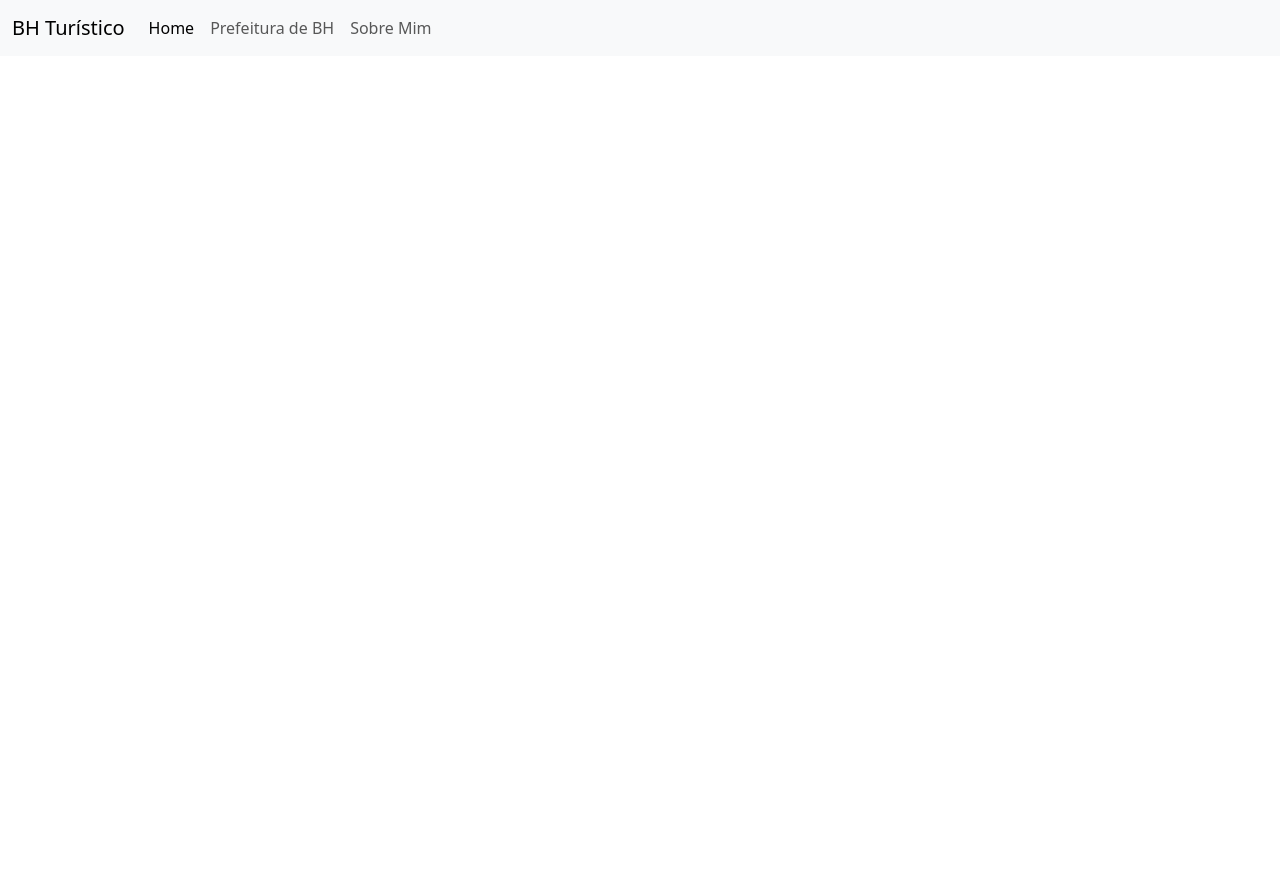
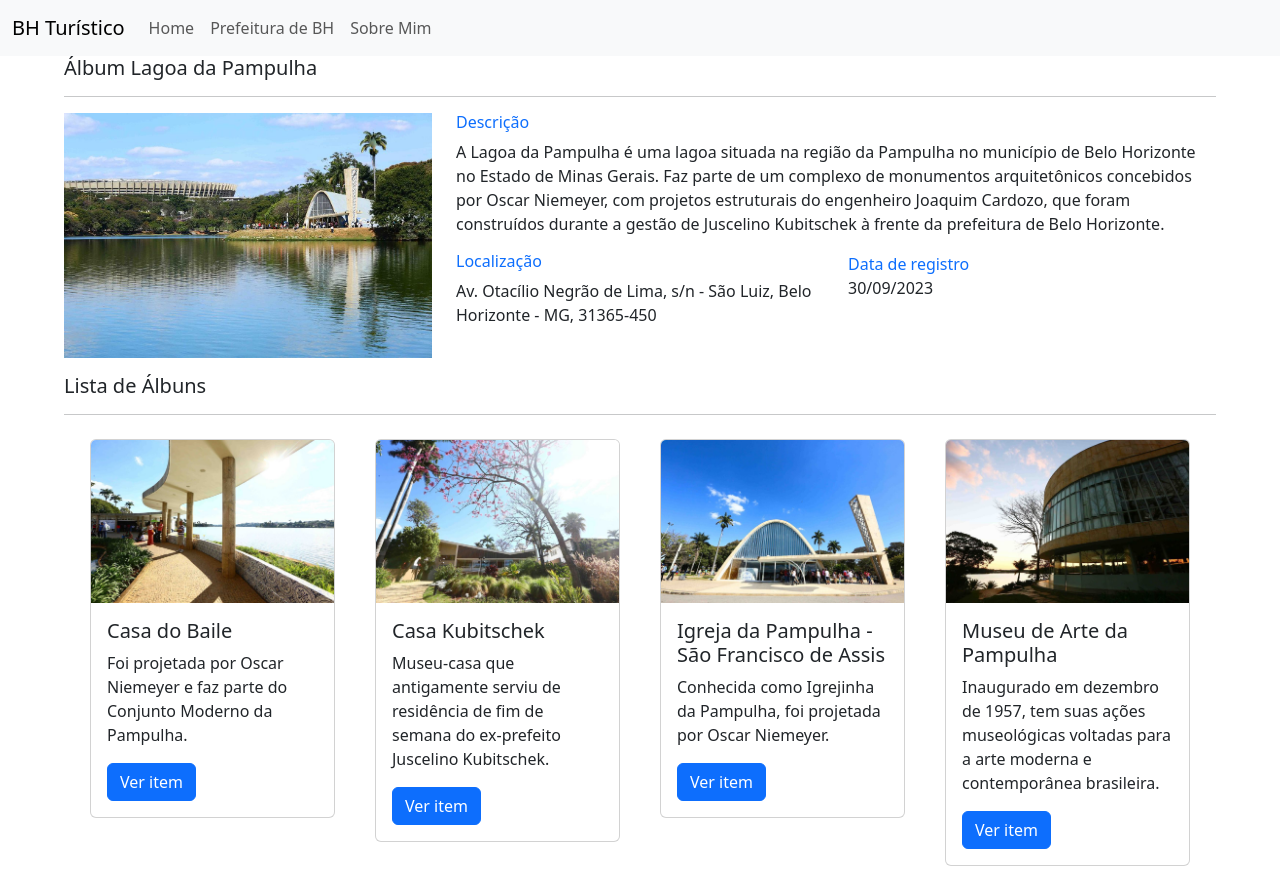
Before and after one commit to vitorhfcastro/vitorhfcastro_trabalhodiw, a plain HTML site: page album.html in a window 1280 px wide. Before the commit the page ends 800 px from the top, so only its background shows below. Drawn offline with nearby package versions, Linux system fonts and the light colour scheme.

Commit message:
Finalizando album.html

```diff
--- a/album.html
+++ b/album.html
@@ -16,7 +16,7 @@
     <header>
       <nav class="navbar navbar-expand-lg bg-body-tertiary">
         <div class="container-fluid">
-          <a class="navbar-brand" href="#">BH Turístico</a>
+          <a class="navbar-brand" href="index.html">BH Turístico</a>
           <button
             class="navbar-toggler"
             type="button"
@@ -30,20 +30,140 @@
           </button>
           <div class="collapse navbar-collapse" id="navbarNavAltMarkup">
             <div class="navbar-nav">
-              <a class="nav-link active" aria-current="page" href="#">Home</a>
+              <a class="nav-link" aria-current="page" href="index.html">Home</a>
               <a class="nav-link" href="https://prefeitura.pbh.gov.br"
                 >Prefeitura de BH</a
               >
-              <a class="nav-link" href="#autoria">Sobre Mim</a>
+              <a class="nav-link" href="index.html#autoria">Sobre Mim</a>
             </div>
           </div>
         </div>
       </nav>
-      <script
-        src="https://cdn.jsdelivr.net/npm/bootstrap@5.3.2/dist/js/bootstrap.bundle.min.js"
-        integrity="sha384-C6RzsynM9kWDrMNeT87bh95OGNyZPhcTNXj1NW7RuBCsyN/o0jlpcV8Qyq46cDfL"
-        crossorigin="anonymous"
-      ></script>
     </header>
+
+    <section class="album">
+      <h5>Álbum Lagoa da Pampulha</h5>
+      <hr size="0" width="100%" />
+      <div class="row">
+        <div class="col-4" id="sobre">
+          <img
+            src="assets/img/lagoa-da-pampulha.jpg"
+            alt="Capa do álbum"
+            width="100%"
+          />
+        </div>
+        <div class="col-8">
+          <div class="row">
+            <h6 class="text-primary">Descrição</h6>
+            <p>
+              A Lagoa da Pampulha é uma lagoa situada na região da Pampulha no
+              município de Belo Horizonte no Estado de Minas Gerais. Faz parte
+              de um complexo de monumentos arquitetônicos concebidos por Oscar
+              Niemeyer, com projetos estruturais do engenheiro Joaquim Cardozo,
+              que foram construídos durante a gestão de Juscelino Kubitschek à
+              frente da prefeitura de Belo Horizonte.
+            </p>
+          </div>
+          <div class="row">
+            <div id="localizacao" class="col">
+              <h6 class="text-primary">Localização</h6>
+              <p>
+                Av. Otacílio Negrão de Lima, s/n - São Luiz, Belo Horizonte -
+                MG, 31365-450
+              </p>
+            </div>
+            <div id="redes-sociais" class="col">
+              <h6 class="d-inline text-primary">Data de registro</h6>
+              <p>30/09/2023</p>
+            </div>
+          </div>
+        </div>
+      </div>
+    </section>
+
+    <section class="lista-albuns mt-3">
+      <h5>Lista de Álbuns</h5>
+      <hr size="0" width="100%" />
+      <div class="container">
+        <div class="row row-cols-1 row-cols-md-4">
+          <div class="col">
+            <div class="card p-0 m-2">
+              <img
+                src="assets/img/casa-do-baile.jpg"
+                class="card-img-top"
+                alt="Casa do Baile"
+              />
+              <div class="card-body">
+                <h5 class="card-title">Casa do Baile</h5>
+                <p class="card-text">
+                  Foi projetada por Oscar Niemeyer e faz parte do Conjunto
+                  Moderno da Pampulha.
+                </p>
+                <a href="#" class="btn btn-primary">Ver item</a>
+              </div>
+            </div>
+          </div>
+          <div class="col">
+            <div class="card p-0 m-2">
+              <img
+                src="assets/img/casa-kubitschek.jpg"
+                class="card-img-top"
+                alt="Casa Kubitschek"
+              />
+              <div class="card-body">
+                <h5 class="card-title">Casa Kubitschek</h5>
+                <p class="card-text">
+                  Museu-casa que antigamente serviu de residência de fim de
+                  semana do ex-prefeito Juscelino Kubitschek.
+                </p>
+                <a href="#" class="btn btn-primary">Ver item</a>
+              </div>
+            </div>
+          </div>
+          <div class="col">
+            <div class="card p-0 m-2">
+              <img
+                src="assets/img/igreja-da-pampulha.jpg"
+                class="card-img-top"
+                alt="Igreja da Pampulha - São Francisco de Assis"
+              />
+              <div class="card-body">
+                <h5 class="card-title">
+                  Igreja da Pampulha - São Francisco de Assis
+                </h5>
+                <p class="card-text">
+                  Conhecida como Igrejinha da Pampulha, foi projetada por Oscar
+                  Niemeyer.
+                </p>
+                <a href="#" class="btn btn-primary">Ver item</a>
+              </div>
+            </div>
+          </div>
+          <div class="col">
+            <div class="card p-0 m-2">
+              <img
+                src="assets/img/museu-de-arte-da-pampulha.jpg"
+                class="card-img-top"
+                alt="Museu de Arte da Pampulha"
+              />
+              <div class="card-body">
+                <h5 class="card-title">Museu de Arte da Pampulha</h5>
+                <p class="card-text">
+                  Inaugurado em dezembro de 1957, tem suas ações museológicas
+                  voltadas para a arte moderna e contemporânea brasileira.
+                </p>
+                <a href="#" class="btn btn-primary">Ver item</a>
+              </div>
+            </div>
+          </div>
+        </div>
+      </div>
+    </section>
+
+    <script
+      src="https://cdn.jsdelivr.net/npm/bootstrap@5.3.2/dist/js/bootstrap.bundle.min.js"
+      integrity="sha384-C6RzsynM9kWDrMNeT87bh95OGNyZPhcTNXj1NW7RuBCsyN/o0jlpcV8Qyq46cDfL"
+      crossorigin="anonymous"
+    ></script>
   </body>
 </html>
```
Also changed, not shown: assets/img/casa-do-baile.jpg (added), assets/img/casa-kubitschek.jpg (added), assets/img/igreja-da-pampulha.jpg (added), assets/img/museu-de-arte-da-pampulha.jpg (added).
